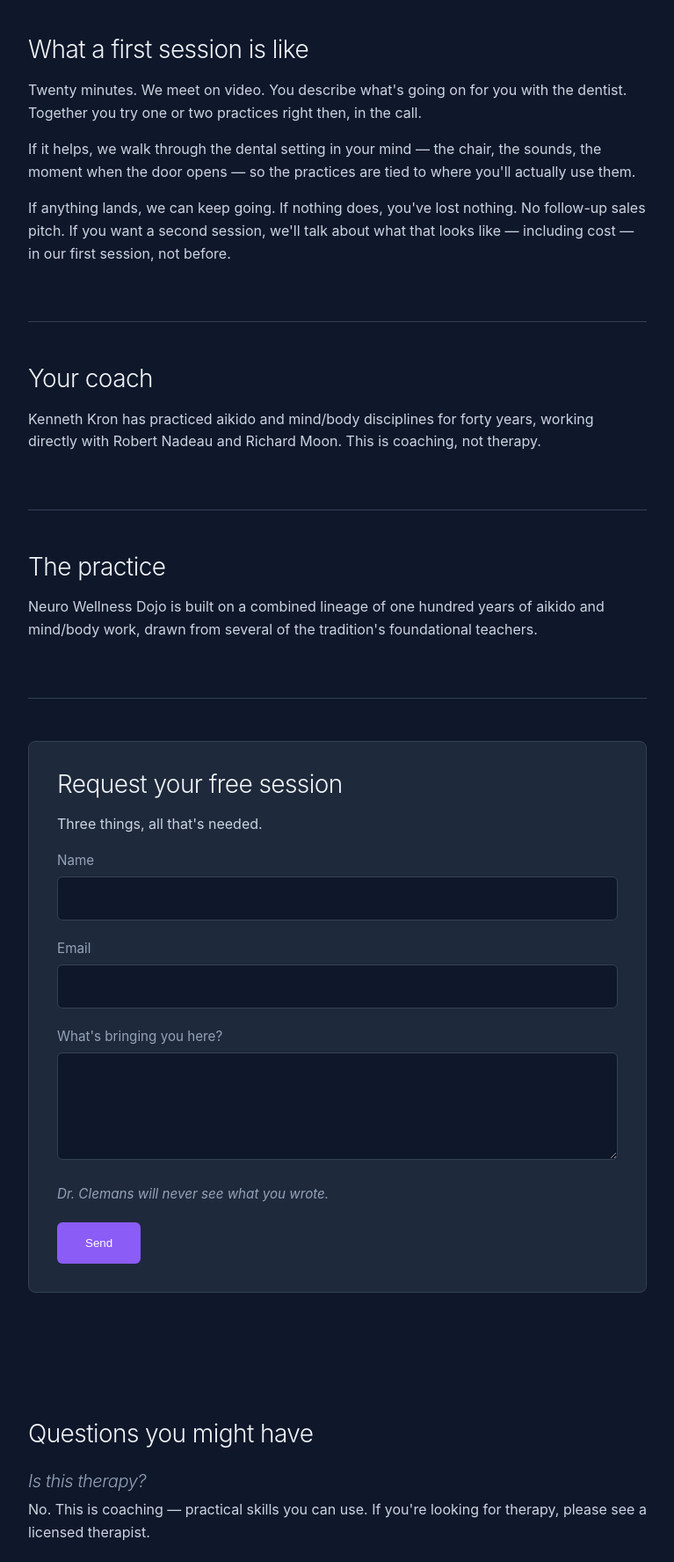
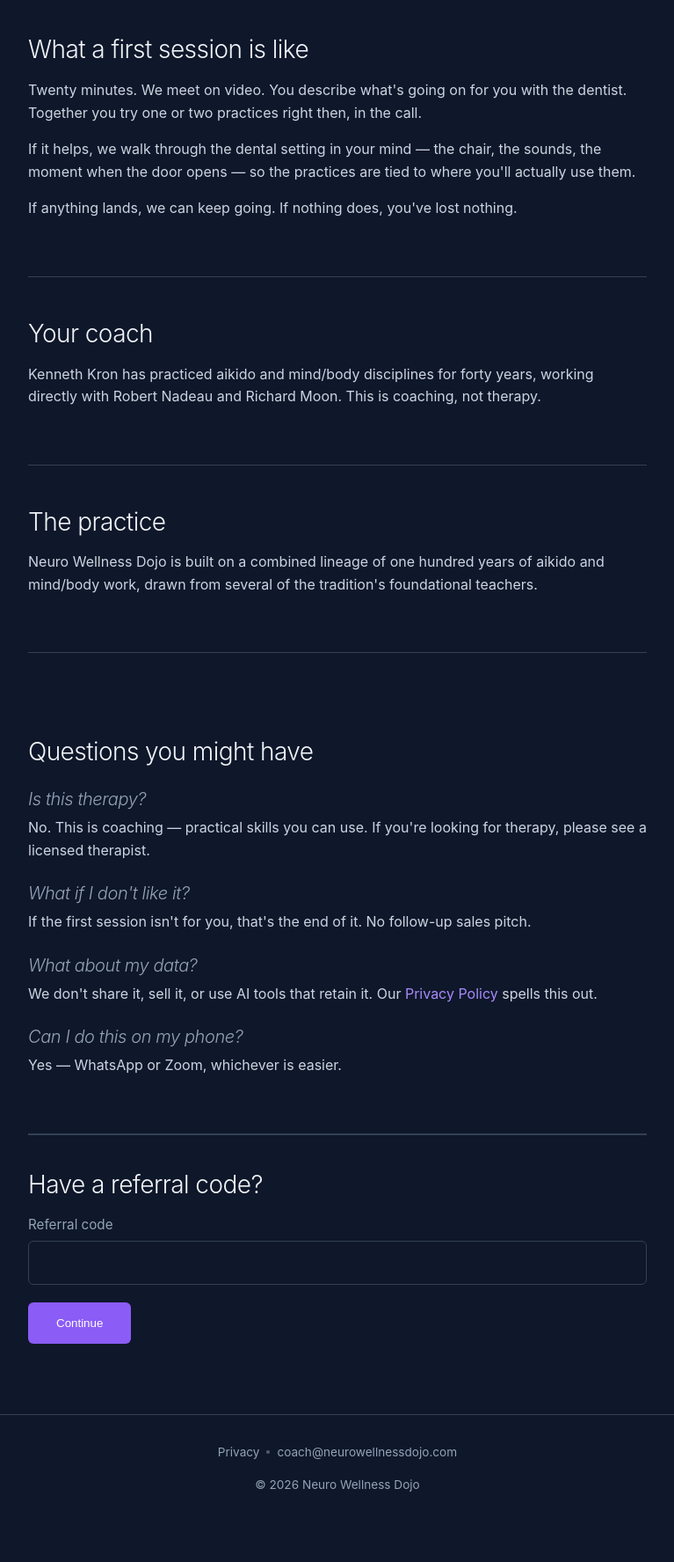
Before and after one commit to biofool/neurowellnessdojo.com, a PHP site: page / in a window 1280 px wide. Shown: the part 760-2535 px from the top of the page at 88% size, without its empty margins (256-1023 px from the left). After the commit the page ends 2455 px from the top, so only its background shows below. Run offline with PHP 8.4, Linux system fonts and the light colour scheme.

Commit message:
Gate Dr. Clemans referral info behind session code; show generic homepage to non-code visitors
Co-Authored-By: Claude Sonnet 4.6 <noreply@anthropic.com>

```diff
--- a/assets/css/styles.css
+++ b/assets/css/styles.css
@@ -379,6 +379,16 @@ button:focus-visible {
     }
 }
 
+/* --- Referral code section --- */
+
+.code-gate-inline { border-top: 1px solid var(--border); padding-top: 2.5rem; }
+
+.error {
+    color: #f87171;
+    font-size: 0.875rem;
+    margin-bottom: 1rem;
+}
+
 /* --- Mobile --- */
 
 @media (max-width: 768px) {
--- a/index.php
+++ b/index.php
@@ -4,7 +4,6 @@ declare(strict_types=1);
 $current_page = 'home';
 $config = require __DIR__ . '/config.php';
 require __DIR__ . '/includes/mail.php';
-nwd_notify_visit($config, 'home');
 
 if (!empty($config['maintenance'])) {
     http_response_code(503);
@@ -14,11 +13,97 @@ if (!empty($config['maintenance'])) {
 
 require __DIR__ . '/includes/variant.php';
 
+$page_title = 'Neuro Wellness Dojo';
+include __DIR__ . '/includes/head.php';
+
+// Code gate — session started in head.php
+$code_error = false;
+if ($_SERVER['REQUEST_METHOD'] === 'POST' && isset($_POST['access_code'])) {
+    if (strcasecmp($_POST['access_code'], 'DrClemans') === 0) {
+        $_SESSION['clemans_unlocked'] = true;
+    } else {
+        $code_error = true;
+    }
+}
+$unlocked = !empty($_SESSION['clemans_unlocked']);
+
+nwd_notify_visit($config, 'home');
 $variant = nwd_variant($config);
 $t = nwd_terms($variant);
 
-$page_title = 'Neuro Wellness Dojo';
-include __DIR__ . '/includes/head.php';
+if (!$unlocked):
+?>
+
+<div class="container">
+<article>
+
+  <header class="hero">
+    <h1>Neuro Wellness Dojo</h1>
+    <p class="lede">Practical relaxation skills for dental anxiety.</p>
+    <p>We work one-on-one by video. You learn techniques you can use in the chair — drawn from forty years of aikido and somatic practice.</p>
+    <p class="cta"><a class="button" href="/contact.php">Get in touch</a></p>
+  </header>
+
+  <section>
+    <h2>What this is</h2>
+    <p><?= htmlspecialchars($t['opening_para'], ENT_QUOTES, 'UTF-8') ?></p>
+    <p>The skills are simple. They work whether or not you "believe in" them. They don't require quiet music, a special posture, or thinking positively. You can use them sitting in a dental chair.</p>
+  </section>
+
+  <section>
+    <h2>What a first session is like</h2>
+    <p>Twenty minutes. We meet on video. You describe what's going on for you with the dentist. Together you try one or two practices right then, in the call.</p>
+    <p>If it helps, we walk through the dental setting in your mind &mdash; the chair, the sounds, the moment when the door opens &mdash; so the practices are tied to where you'll actually use them.</p>
+    <p>If anything lands, we can keep going. If nothing does, you've lost nothing.</p>
+  </section>
+
+  <section>
+    <h2>Your coach</h2>
+    <p>Kenneth Kron has practiced aikido and <?= htmlspecialchars($t['discipline'], ENT_QUOTES, 'UTF-8') ?> for forty years, working directly with Robert Nadeau and Richard Moon. This is coaching, not therapy.</p>
+  </section>
+
+  <section>
+    <h2>The practice</h2>
+    <p>Neuro Wellness Dojo is built on a combined lineage of one hundred years of aikido and <?= htmlspecialchars($t['lineage_phrase'], ENT_QUOTES, 'UTF-8') ?>, drawn from several of the tradition's foundational teachers.</p>
+  </section>
+
+  <section class="faq">
+    <h2>Questions you might have</h2>
+
+    <h3>Is this therapy?</h3>
+    <p>No. This is coaching &mdash; practical skills you can use. If you're looking for therapy, please see a licensed therapist.</p>
+
+    <h3>What if I don't like it?</h3>
+    <p>If the first session isn't for you, that's the end of it. No follow-up sales pitch.</p>
+
+    <h3>What about my data?</h3>
+    <p>We don't share it, sell it, or use AI tools that retain it. Our <a href="/privacy.php">Privacy Policy</a> spells this out.</p>
+
+    <h3>Can I do this on my phone?</h3>
+    <p>Yes &mdash; WhatsApp or Zoom, whichever is easier.</p>
+  </section>
+
+  <section class="code-gate-inline">
+    <h2>Have a referral code?</h2>
+    <?php if ($code_error): ?>
+      <p class="error">That code wasn't recognized. Please check with your provider.</p>
+    <?php endif; ?>
+    <form method="post" action="/">
+      <div class="field">
+        <label for="access_code">Referral code</label>
+        <input id="access_code" type="text" name="access_code" required autocomplete="off">
+      </div>
+      <button type="submit" class="button">Continue</button>
+    </form>
+  </section>
+
+</article>
+</div>
+
+<?php include __DIR__ . '/includes/footer.php'; ?>
+<?php
+    exit;
+endif;
 ?>
 
 <div class="container">
```
